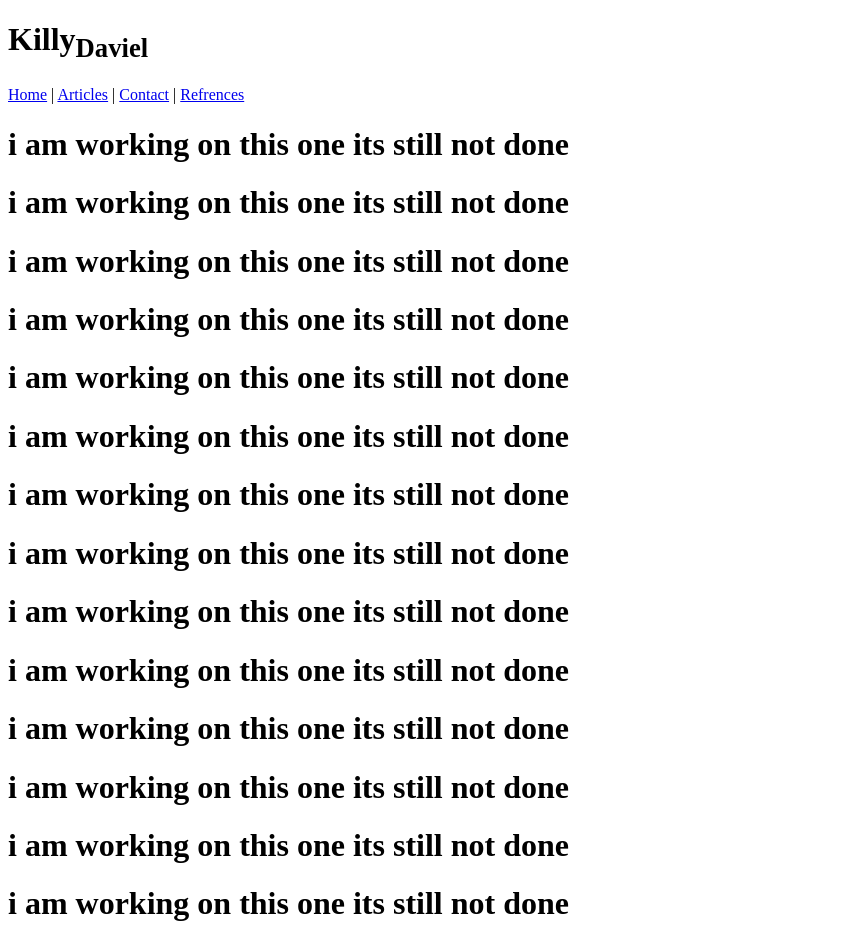
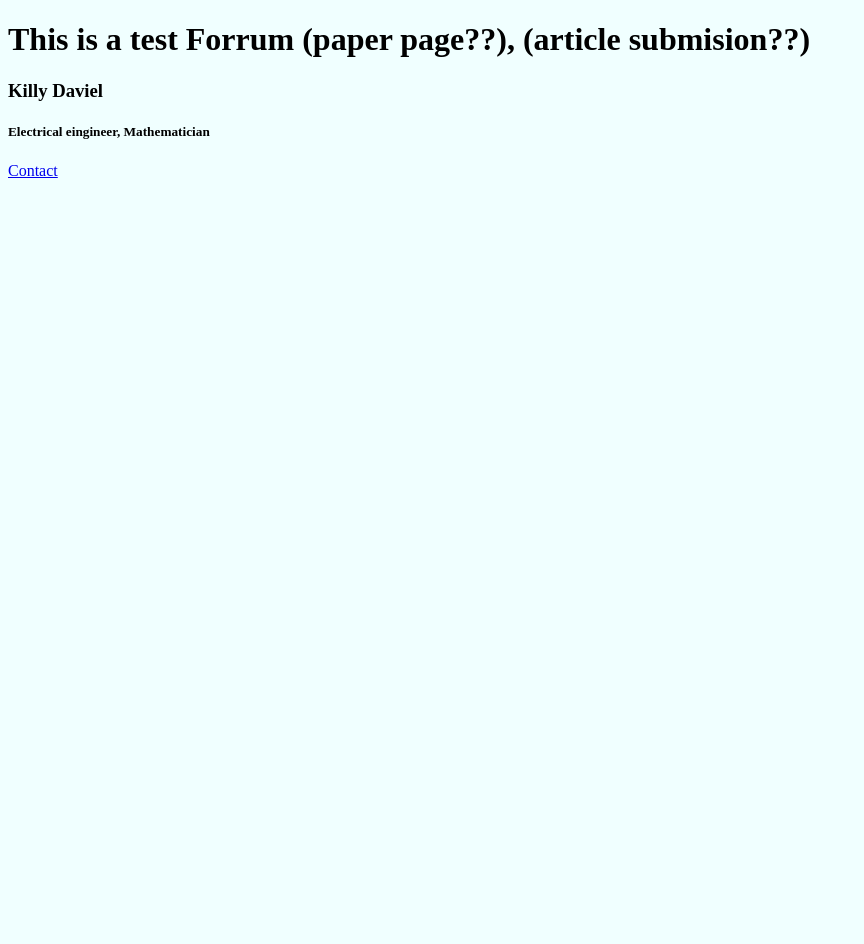
Before and after one commit to HiraishKumar/KillyDaviel.github.io, a plain HTML site: page work_in_progress.html in a window 1280 px wide. Shown: the whole page, without its empty margins (0-864 px from the left). After the commit the page ends 800 px from the top, so only its background shows below. Drawn offline with Linux system fonts and the light colour scheme.

Commit message:
navigation bar

```diff
--- /dev/null
+++ b/Styles/work.css
@@ -0,0 +1,4 @@
+HTML{
+    background-color: azure;
+    font-family: 'Times New Roman', Times, serif;
+}
--- a/work_in_progress.html
+++ b/work_in_progress.html
@@ -1,45 +1,39 @@
 <!DOCTYPE html>
 <html lang="en">
+
 <head>
 	<meta charset="UTF-8">
 	<meta name="viewport" content="width=device-width, initial-scale=1.0">
 	<title>Document</title>
+	<link rel="stylesheet" href="Styles/work.css">
 </head>
 
 <body>
-    <header id="_header" class="site_header">
-        <h1>Killy<sub>Daviel</sub></h1>
+	<header>
+		<h1 >This is a test Forrum (paper page??), (article submision??)</h1>
 		<nav>
 			<span>
-            <a href="index.html">Home</a>
+				<h3>Killy Daviel</h3>
+				<h5>Electrical eingineer, Mathematician</h5>
 			</span>
-          <span>|</span>
-          <span>
-            <a href="blog.html">Articles</a>
-          </span>
-          <span>|</span>
-          <span>
-            <a href="https://www.linkedin.com/in/hiraish-kumar-4038a3283/">Contact</a>
-          </span>
-          <span>|</span>
-          <span>
-            <a href="https://github.com/KillyDaviel/">Refrences</a>
+			<span style="display: inline;">
+				<a href="/refrences">Contact</a>
 			</span>
 		</nav>
+
 	</header>
-    <H1>i am working on this one its still not done</H1>
-    <H1>i am working on this one its still not done</H1>
-    <H1>i am working on this one its still not done</H1>
-    <H1>i am working on this one its still not done</H1>
-    <H1>i am working on this one its still not done</H1>
-    <H1>i am working on this one its still not done</H1>
-    <H1>i am working on this one its still not done</H1>
-    <H1>i am working on this one its still not done</H1>
-    <H1>i am working on this one its still not done</H1>
-    <H1>i am working on this one its still not done</H1>
-    <H1>i am working on this one its still not done</H1>
-    <H1>i am working on this one its still not done</H1>
-    <H1>i am working on this one its still not done</H1>
-    <H1>i am working on this one its still not done</H1>
+
+	<!-- <header style="text-align:left;">
+		<h1 >This is a test Forrum (paper page??), (article submision??)</h1>
+		<div style="display: flexbox;">
+			<span style="text-align: left; display:;">
+				<p><h3>Killy Daviel</h3></p>
+				<p><h5>Electrical eingineer, Mathematician</h5></p>
+			</span>
+			<span style="text-align: right;">
+				<p><a href="/refrences">Contact</a></p>
+			</span>
+		</div> -->
 </body>
+
 </html>
```
Lines whose indentation alone changed are shown as unchanged.
